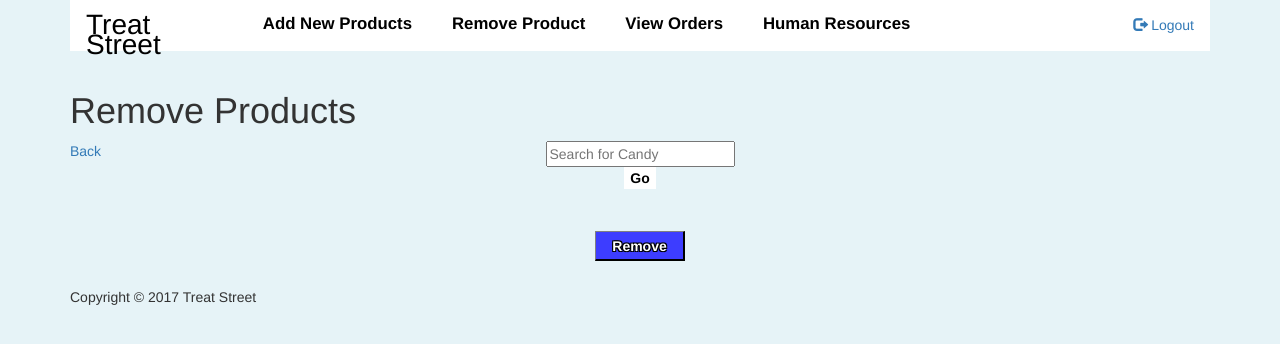
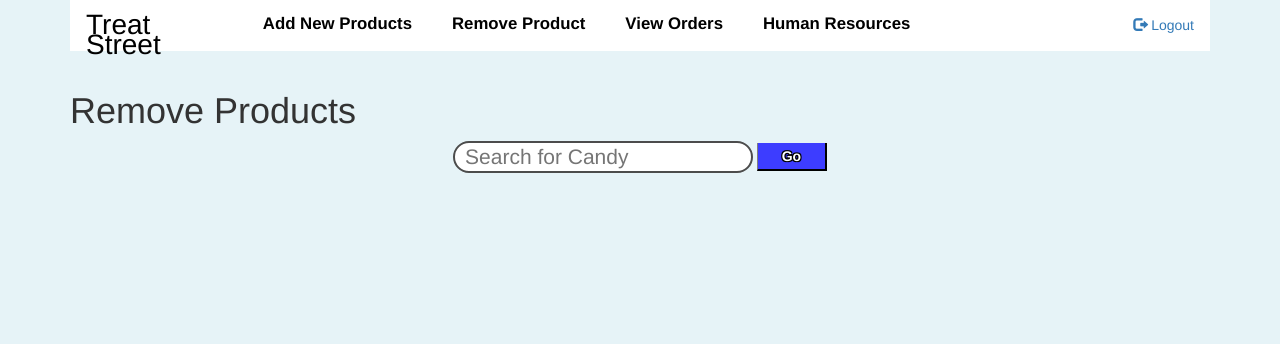
Before and after one commit to handelik1/treatstreet, a PHP site: page /remove_product.php in a window 1280 px wide. Shown: the part 201-545 px from the top of the page. Run offline with PHP 8.4, Linux system fonts and the light colour scheme; some libraries are stand-ins or nearby versions.

Commit message:
Add files via upload

```diff
--- a/treatstreet/index.php
+++ b/treatstreet/index.php
@@ -87,6 +87,10 @@ $out .=						'<input class = "search-button" type = "submit" value = "Search">';
 $out .=					'<div>';
 $out .=				'<div>';
 $out .=			'</div>';
+$out .=		  '</form>';
+
+
+$out .=		  '<form action = "results.php" method = "post">';
 
 $out .= 		'<div class="row">';
 $out .=		    	'<div class="col-md-6">';
@@ -118,6 +122,7 @@ $out .=	      '</form>';
 }
 
 $out .= 	'</div>';
+
 $out .= '</body>';
 
 echo $out;
--- a/treatstreet/remove_product.php
+++ b/treatstreet/remove_product.php
@@ -32,16 +32,13 @@ $out .=     '</div>';
 $out .=	'<div class="row">';
 
 $out .=		'<div class="col-md-2">';
-$out .=				'<div class = "remove-back-button-wrapper">';
-$out .=					'<a class = "back-button" href = "admin.php">Back</a>';
-$out .=				'</div>';
 $out .=		'</div>';
 
 $out .=		'<div class="col-md-8">
 				<form id = "search-form" class = "search-form-results text-center" action="remove_product.php" method="post">
 					<input type = "hidden" name = "remove" value = "remove">
-					<input class = "search-bar-results" placeholder = "Search for Candy" type = "text" name = "candy-search" required><br>
-					<input form = "search-form" class = "remove-button-results" type = "submit" value = "Go">
+					<input class = "candy-search search" placeholder = "Search for Candy" type = "text" name = "candy-search" required>
+					<input form = "search-form" class = "candy-button search" type = "submit" value = "Go">
 				</form>
 			</div>';
 
@@ -72,7 +69,7 @@ $out .=	'<div class="row">';
 							$out .=		'<div class="col-md-12">';
 								$out .= 		'<div class = "result" id = "result'.$c.'">';
 								$out .=			'<h4 class = "remove-title remove-item" id = "remove-title'.$c.'">'.$value['name'].'</h4>';
-								$out .= 		'<input class = "remove-check" type = "checkbox" name = "check_candy[]" value = "'.$value['name'].'">';
+								$out .= 		'<input class = "remove-check" type = "checkbox" name = "candy_list[]" value = "'.$value['name'].'">';
 								$out .=			'</div>';
 							$out .= '</div>';
 							$c++;
@@ -104,7 +101,7 @@ $out .=	'</div>';
 $out .=	'<div class = "row">';
 $out .=		'<div class = "col-md-12">';
 $out .=			'<div class = "remove-button-wrapper text-center">';
-$out .=      		'<input form = "remove_candy_form" type="submit" id = "submit" class="remove-candy-button text-center" value="Remove" ">';
+$out .=      		'<input form = "remove_candy_form" type="submit" id = "submit" id = "remove-candy-button" class="remove-candy-button text-center" value="Remove" ">';
 $out .=			'</div>';
 $out .=		'</div>';
 $out .=	'</div>';
@@ -117,6 +114,16 @@ $out .= '</body>';
 
 echo $out;
 
-require('footer.html');
 
 ?>
+
+<script>
+
+if ($(".remove-title")[0]){
+    document.getElementById('submit').style.display = 'inline-block';
+}
+else {
+    document.getElementById('submit').style.display = 'none';
+}
+
+</script>
--- a/treatstreet/src/css/stylesheet.css
+++ b/treatstreet/src/css/stylesheet.css
@@ -16,6 +16,7 @@ footer {
 
 .copyright{
 	margin: 0px 0px !important;
+	float: left;
 }
 
 /********Navbar********/
@@ -699,7 +700,7 @@ input[type=checkbox]{
 }
 
 .remove-wrapper{
-    height: 30%;
+    height: 35%;
     overflow-y: auto;
     text-align: center;
     margin-left: 30%;
@@ -714,3 +715,42 @@ input[type=checkbox]{
 .remove-candy-button{
 	margin-left: 0px !important;
 }
+
+.remove-check{
+	margin-top: 13px !important;
+    float: right;
+}
+
+.candy-search{
+	width:40%;
+	height: 4%;
+	border-radius: 20px;
+	padding-left: 10px;
+	border: 2px solid #4c4c4c;
+	font-size: 1.5em;
+
+}
+
+.candy-button{
+	width: 70px;
+	height: 28px;
+	font-weight: bold;
+	text-shadow: none;
+	background-color: #3d3dff !important;
+	color: white !important;
+	text-shadow:
+	-1px -1px 0 #000,
+	1px -1px 0 #000,
+	-1px 1px 0 #000,
+	1px 1px 0 #000;
+	border-bottom: 2px solid black !important;
+	border-right: 2px solid black !important;
+	border-top: 1px solid gray !!important;
+	border-left: 1px solid gray !important;
+	position: relative;
+	bottom: 3px;
+}
+
+.search{
+	display: inline-block;
+}
```
Also changed, not shown: treatstreet/remove_candy.php (added, +17 -0 lines). Lines whose indentation alone changed are shown as unchanged.
